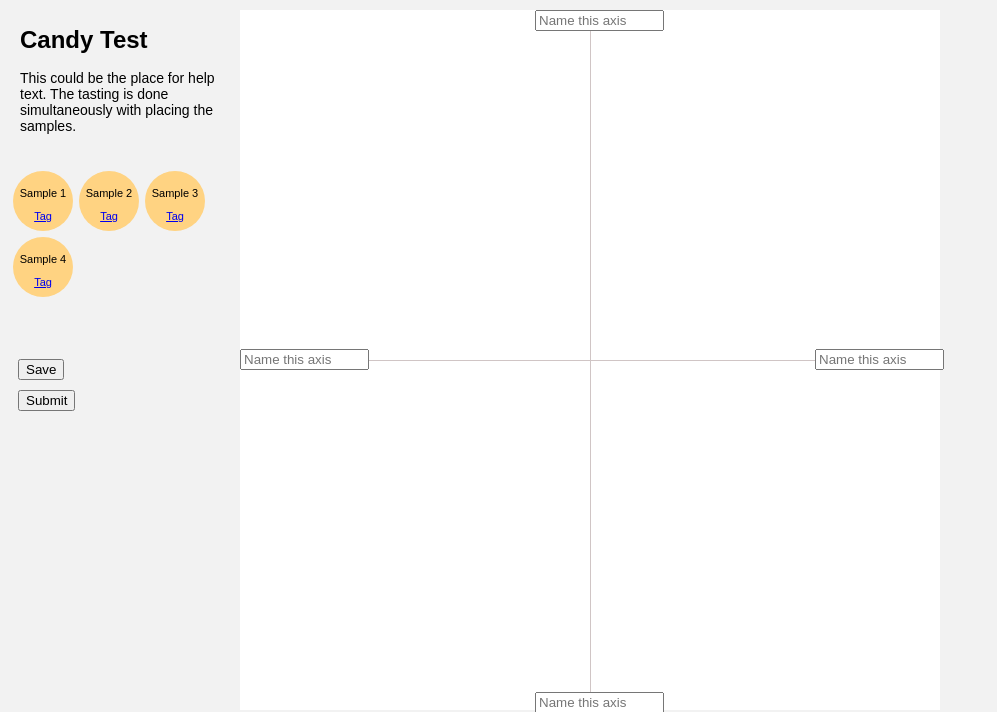
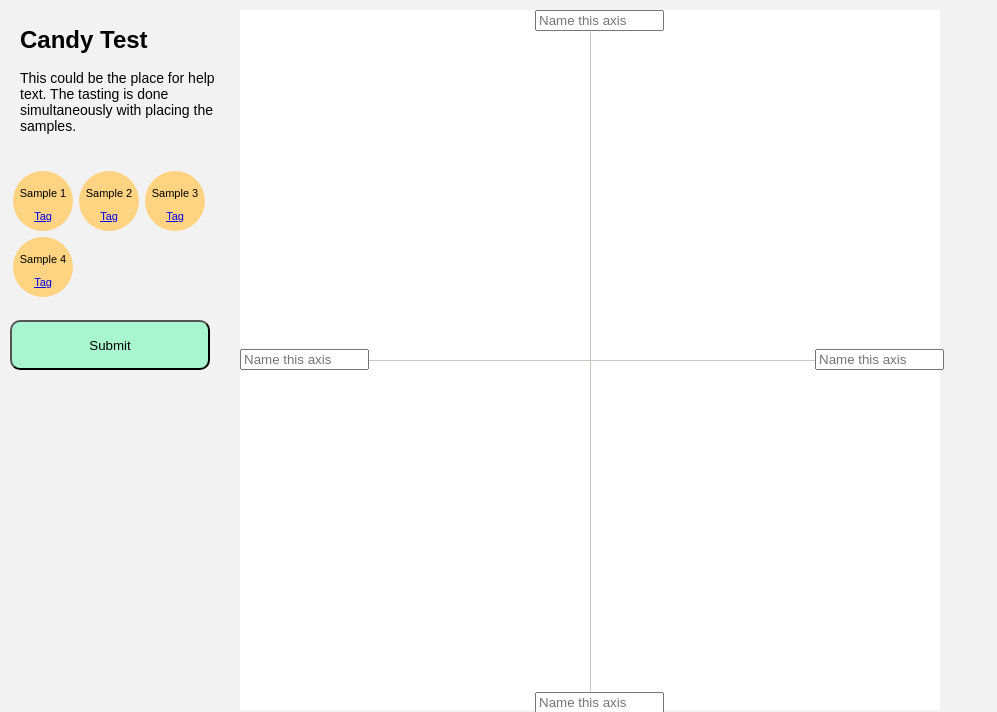
Before and after one commit to Esensorics/esenrosicsDevelopment, a PHP site: page / in a window 1280 px wide. Shown: the top 712 px of the page, without its empty margins (0-997 px from the left). Run offline with PHP 8.4, Linux system fonts and the light colour scheme; some libraries are stand-ins or nearby versions.

Commit message:
fixed moving button problem
and also deleted the save button

```diff
--- a/Team/index.html
+++ b/Team/index.html
@@ -185,17 +185,12 @@ $(".add_tag_layer").click(function(e) {
 	  	<input id="add_tag_newtag4" type="text" value="" />
 	  	<input type="button" name="tag" class="add_tag_layer_button" value="Add" onclick="javascript:$('#add_tag_link4').html('(' + $('#add_tag_newtag4').val() + ') <a href=&quot;javascript:$(\'#add_tag_layer4\').toggle();&quot;><img src=&quot;img/icon_edit.png&quot; width=&quot;10&quot; /></a>'); $('#add_tag_layer4').toggle();" />
 	  </div>
+    	</div>
+</div>
 
-    <div id="savebutton">
-   <button type="button" onclick="alert('Your results have been saved')">Save</button>
-     </div>
 
-     <div id="submitbutton">
-     <button type="button" onclick="alert('Thank you! Your results have been submitted')">Submit</button>
-       </div>
+     <button  type="button" id="submitbutton" onclick="alert('Thank you! Your results have been submitted')">Submit</button>
 
-	</div>
-</div>
   </div>
 
 
--- a/Team/style.css
+++ b/Team/style.css
@@ -112,16 +112,20 @@ body {
 }
 
 #savebutton {
-  float: left;
-  padding-top:60px;
-	vertical-align: left;
+margin-top: 50px;
+width: 100px;
+vertical-align: middle;
 }
 
 #submitbutton {
-  float: left;
-  padding-top:10px;
+    margin-top: 20px;
+ border-radius: 10px;
+    width: 200px;
+    height: 50px;
 	vertical-align: left;
+    background: #A9F5D0;
 }
+
 
 
 #axis_horisontal {
```
